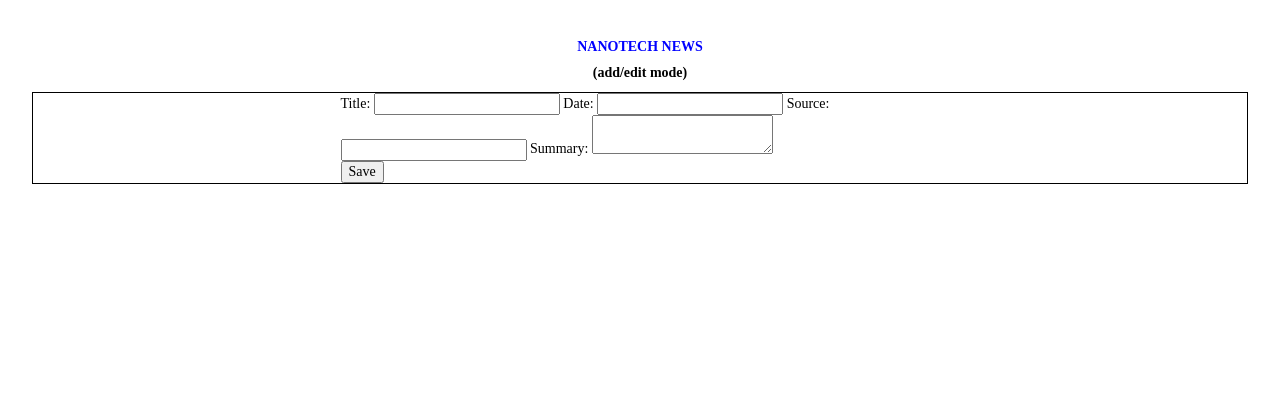
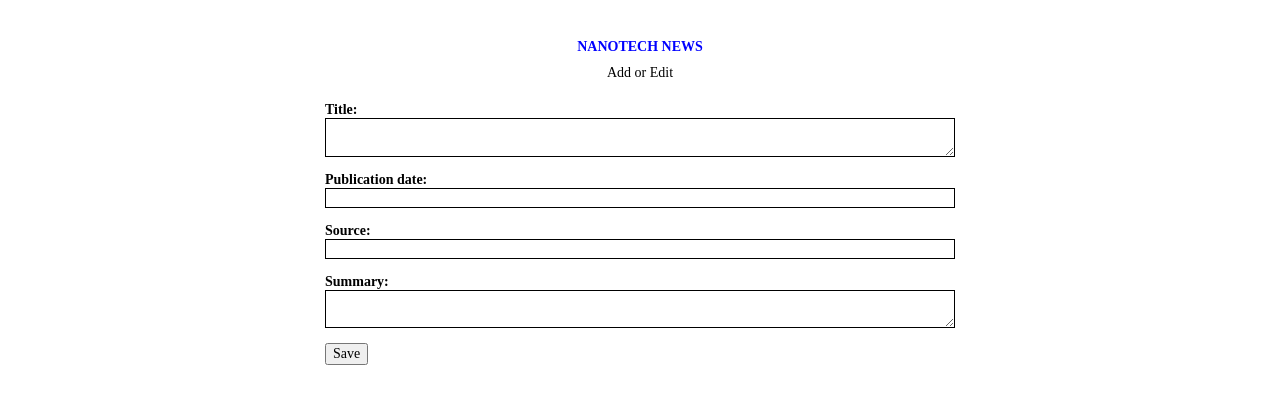
Before and after one commit to avatarmh/Node-Capstone-SNO, a website: page public/edit-member-news.html in a window 1280 px wide. Shown: the part 81-484 px from the top of the page. Drawn offline with nearby package versions, Linux system fonts and the light colour scheme; no server answers.

Commit message:
add some functionality to edit or add news-item w/ formatting

```diff
--- a/public/edit-member-news.html
+++ b/public/edit-member-news.html
@@ -41,17 +41,17 @@
 
   <main role="main">
     <h1 class="news-source">NANOTECH NEWS</h1>
-    <h2 class="news-source">(add/edit mode)</h2>
+    <h2 class="news-source">Add or Edit</h2>
 
     <div class="news-item">
       <form class="edit-form">
         <div class="login-credentials">
 
           <label id="title-label" for="title">Title:</label>
-            <input aria-labelledby="title-label" id="title" type="text" name="title" title="title" class="title" required/>
+          <textarea aria-labelledby="title-label" id="title" name="title" title="title" class="title" required></textarea>
 
-            <label id="date-label" for="date">Date:</label>
-            <input aria-labelledby="date-label" id="date" type="text" name="date" title="date" class="date"required/>
+          <label id="date-label" for="date">Publication date:</label>
+          <input aria-labelledby="date-label" id="date" type="text" name="date" title="date" class="date" required/>
 
           <label id="source-label" for="source">Source:</label>
           <input aria-labelledby="source-label" id="source" type="text" name="source" title="source" class="source" required/>
--- a/public/js/member-news.js
+++ b/public/js/member-news.js
@@ -8,6 +8,7 @@ $(document).ready(function() {
         success: (data) => {
             console.log(data);
             const results = generateNewsItemsString(data.newsitems);
+           // console.log('resssssss', results)
             $('.news').html(results);
         },
         error: (error) => {
@@ -17,7 +18,7 @@ $(document).ready(function() {
 
     function generateNewsItem(item) {
         let formattedDate = moment(item.created).format('MM/DD/YYYY');
-        console.log(item.id);
+//        console.log('in generatenewsitem', item.id);
         return `
         <div class='news-item'>
         <h2>${item.title}</h2>
--- a/public/styles/edit-member-news.css
+++ b/public/styles/edit-member-news.css
@@ -7,7 +7,9 @@ h1 {
 }
 
 h2 {font-size: 14px;
-   /* font-style: italic; */
+    /* font-style: italic; */
+    font-weight: normal;
+    /* font-weight: lighter !important; */
     margin-top: 0rem;
     text-align: center;
     color: black;
@@ -17,11 +19,26 @@ p {
 }
 
 .news-item {
-    width: 95%;
-    margin: 10px auto;
-    padding-left: 8px;
-    padding-right: 8px;
-    border: 1px solid black ;
+    margin: auto;
+    padding: 10px;
+}
+
+input[type="text"] {
+    display: block;
+    border: 1px solid black;
+    margin-bottom: 15px;
+    width: 100%;
+}
+
+label {
+    display:block;
+    font-weight: bold;
+}
+textarea {
+    display:block;
+    border: 1px solid black;
+    margin-bottom: 15px;
+    width: 100%;
 }
 
 .remove-newsitem-button {
--- a/public/styles/joinSNO.css
+++ b/public/styles/joinSNO.css
@@ -29,9 +29,6 @@ input[type="text"], input[type="password"] {
     width: 100%;
 }
 
-.new-password {
-
-}
 
 .form-header {
     margin-top: 3rem;
```
Also changed, not shown: public/js/edit-member-news.js (+3 -41 lines), public/member-news.html (+1 -1 lines). Lines whose indentation alone changed are shown as unchanged.
